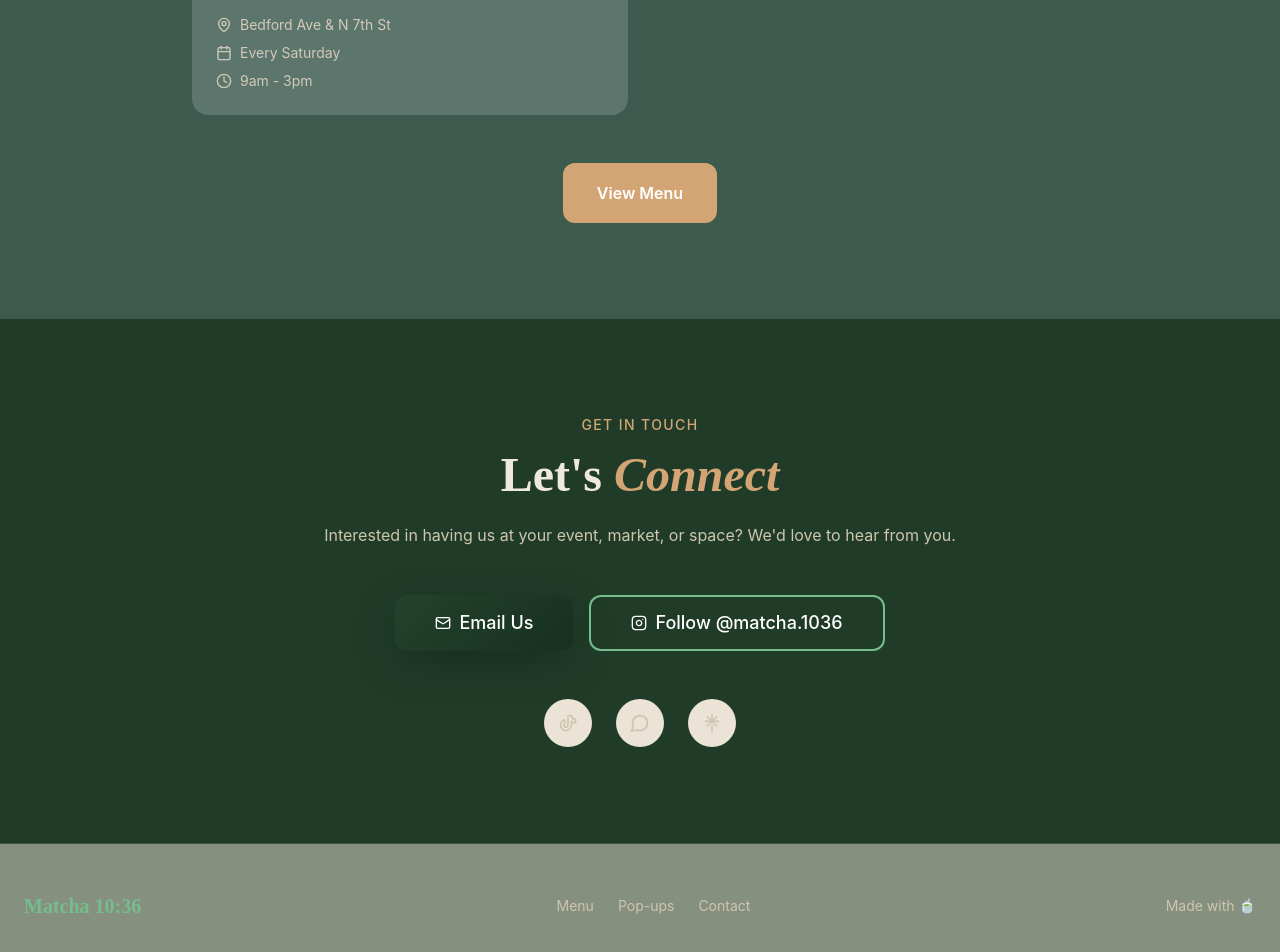
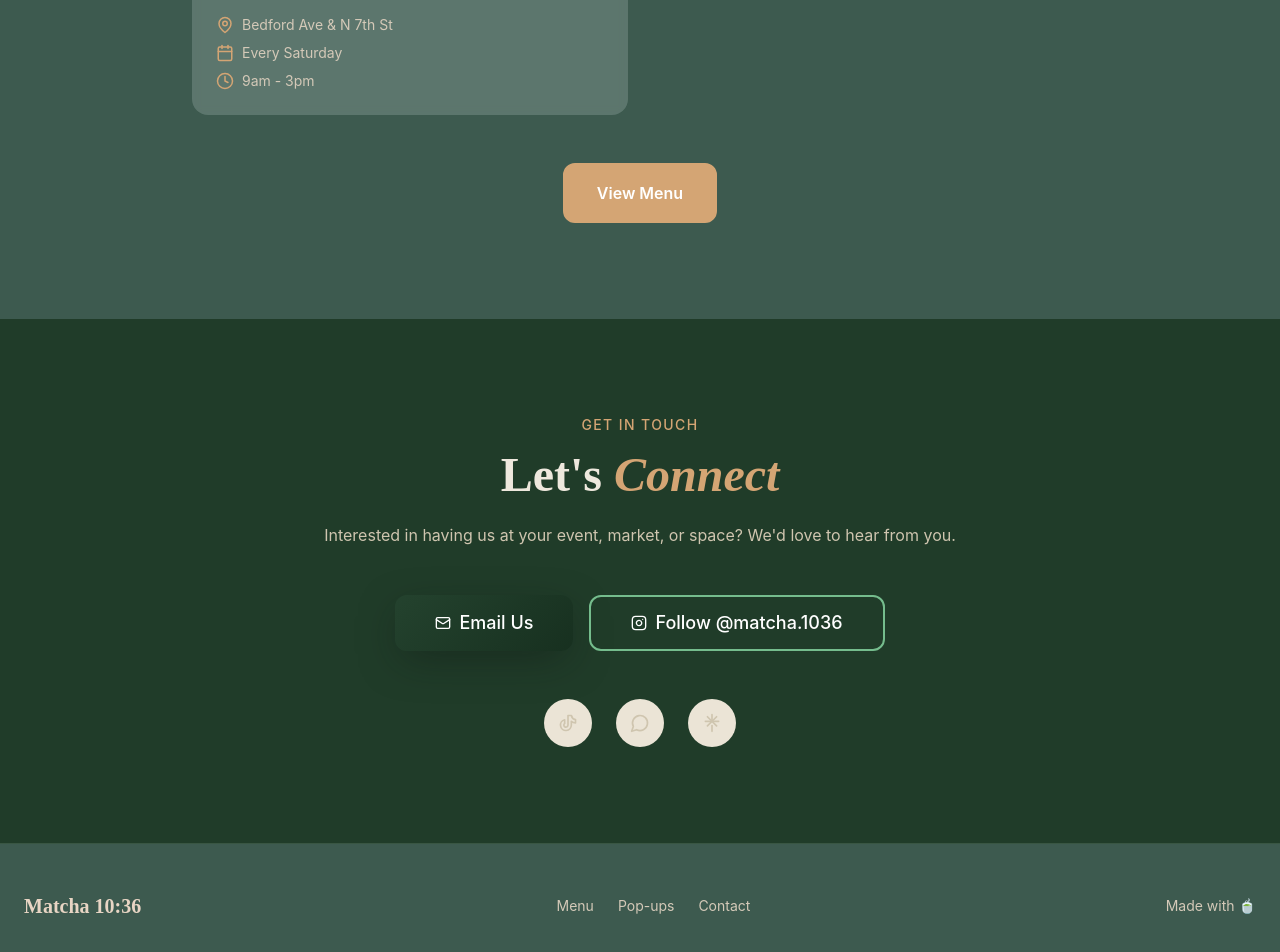
Before and after one commit to bradlyhayes12/matcha_1036, a React (Vite) app: page / in a window 1280 px wide. Shown: the part 1889-2841 px from the top of the page. Built offline with nearby package versions, Linux system fonts and the light colour scheme.

Commit message:
Update Footer & enhance icon visibility

```diff
--- a/src/components/Footer.tsx
+++ b/src/components/Footer.tsx
@@ -1,21 +1,21 @@
 const Footer = () => {
   return (
-    <footer className="py-12 bg-secondary/50 border-t border-border">
+    <footer className="py-12 border-t border-border" style={{ backgroundColor: '#3d5a4f' }}>
       <div className="container mx-auto px-6">
         <div className="flex flex-col md:flex-row items-center justify-between gap-6">
-          <div className="font-display text-xl font-semibold text-foreground">
-           <a href="#hero" className="hover:text-primary transition-colors">
-             <span className="text-primary">Matcha 10:36</span>
+          <div className="font-display text-xl font-semibold">
+           <a href="#hero" className="hover:opacity-80 transition-opacity">
+             <span style={{ color: '#E8D5C4' }}>Matcha 10:36</span>
            </a>
           </div>
 
-          <nav className="flex gap-6 text-sm text-muted-foreground">
-            <a href="#menu" className="hover:text-foreground transition-colors">Menu</a>
-            <a href="#locations" className="hover:text-foreground transition-colors">Pop-ups</a>
-            <a href="#contact" className="hover:text-foreground transition-colors">Contact</a>
+          <nav className="flex gap-6 text-sm" style={{ color: '#D4C9B8' }}>
+            <a href="#menu" className="hover:text-white transition-colors">Menu</a>
+            <a href="#locations" className="hover:text-white transition-colors">Pop-ups</a>
+            <a href="#contact" className="hover:text-white transition-colors">Contact</a>
           </nav>
 
-          <p className="text-sm text-muted-foreground">
+          <p className="text-sm" style={{ color: '#D4C9B8' }}>
             Made with 🍵
           </p>
         </div>
--- a/src/components/Locations.tsx
+++ b/src/components/Locations.tsx
@@ -48,15 +48,15 @@ const Locations = () => {
 
               <div className="space-y-2 text-sm text-[#D4C9B8]">
                 <div className="flex items-center gap-2">
-                  <MapPin size={16} />
+                  <MapPin size={18} style={{ color: '#D4A574' }} />
                   <span>{location.address}</span>
                 </div>
                 <div className="flex items-center gap-2">
-                  <Calendar size={16} />
+                  <Calendar size={18} style={{ color: '#D4A574' }} />
                   <span>{location.date}</span>
                 </div>
                 <div className="flex items-center gap-2">
-                  <Clock size={16} />
+                  <Clock size={18} style={{ color: '#D4A574' }} />
                   <span>{location.time}</span>
                 </div>
               </div>
```
